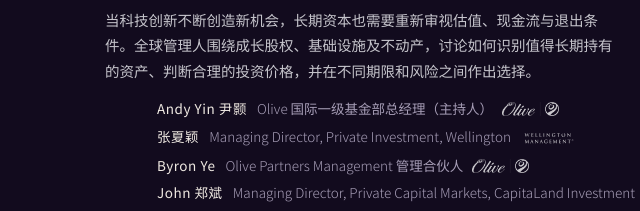
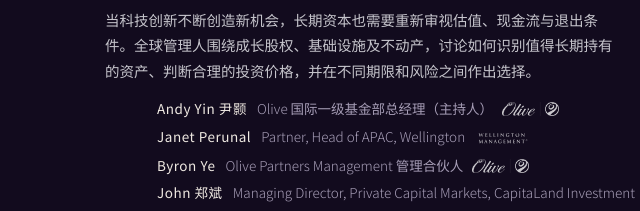
Before and after one commit to noah-brand-hqh/noah-sg-summit-2026, a plain HTML site: page day2.html in a window 1280 px wide. Shown: the part 3253-3464 px from the top of the page, 189-829 px from the left. Drawn offline with Linux system fonts and the light colour scheme.

Commit message:
Wellington panelist: Janet Perunal, Partner, Head of APAC (replaces 张夏颖, both pages)
Co-Authored-By: Claude Opus 5.5 <noreply@anthropic.com>

```diff
--- a/day2.html
+++ b/day2.html
@@ -422,7 +422,7 @@ html[lang=en] #day2 .day-head .en,html[lang=en] .dov .e{display:none}
       <p class="desc">当科技创新不断创造新机会，长期资本也需要重新审视估值、现金流与退出条件。全球管理人围绕成长股权、基础设施及不动产，讨论如何识别值得长期持有的资产、判断合理的投资价格，并在不同期限和风险之间作出选择。</p>
       <ul class="people">
         <li><b>Andy Yin 尹颢</b><span>Olive 国际一级基金部总经理（主持人）<img class="lg" src="img/logos/olive.png" alt="Olive" loading="lazy"></span></li>
-        <li><b>张夏颖</b><span>Managing Director, Private Investment, Wellington<img class="lg lg-t" src="img/logos/wellington.svg" alt="Wellington" loading="lazy"></span></li>
+        <li><b>Janet Perunal</b><span>Partner, Head of APAC, Wellington<img class="lg lg-t" src="img/logos/wellington.svg" alt="Wellington" loading="lazy"></span></li>
         <li><b>Byron Ye</b><span>Olive Partners Management 管理合伙人<img class="lg" src="img/logos/olive.png" alt="Olive" loading="lazy"></span></li>
         <li><b>John 郑斌</b><span>Managing Director, Private Capital Markets, CapitaLand Investment（凯德投资私募资本市场，董事总经理）<img class="lg lg-t" src="img/logos/capitaland.png" alt="CapitaLand Investment" loading="lazy"></span></li>
         <li class="pa"><img class="av" src="img/people/jeremy-hall.jpg" alt="Jeremy Hall" width="40" height="40" loading="lazy"><b>Jeremy Hall</b><span>Brookfield 私人财富集团董事总经理兼国际业务主管<img class="lg lg-s" src="img/logos/brookfield.svg" alt="Brookfield" loading="lazy"></span></li>
```
Also changed, not shown: index.html (+1 -1 lines).
